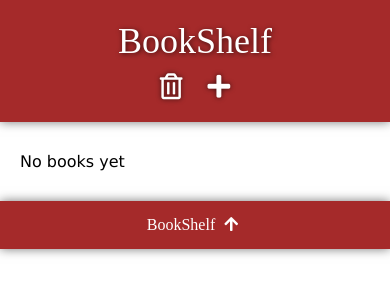
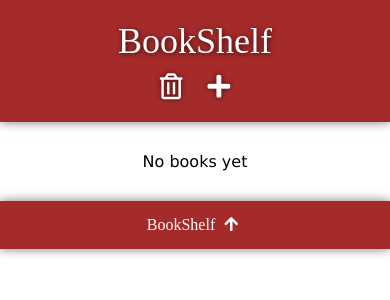
Before and after one commit to ScriptRaccoon/BookShelf, a Svelte app: page / in a window 390 px wide. Shown: the top 300 px of the page. Built offline with nearby package versions, Linux system fonts and the light colour scheme.

Commit message:
use flex instead of grid

```diff
--- a/src/components/Book.svelte
+++ b/src/components/Book.svelte
@@ -28,6 +28,7 @@
         position: relative;
         perspective: 1500px;
         transform-style: preserve-3d;
+        width: 300px;
     }
     .book.open {
         z-index: 30;
--- a/src/components/BookList.svelte
+++ b/src/components/BookList.svelte
@@ -13,22 +13,12 @@
 
 <style>
     main {
-        --columns: 3;
-        max-width: 900px;
+        max-width: 1000px;
         margin: 10px auto;
-        display: grid;
-        grid-template-columns: repeat(var(--columns), 1fr);
+        display: flex;
+        flex-wrap: wrap;
+        justify-content: center;
         gap: 15px;
         padding: 20px;
     }
-    @media (max-width: 900px) {
-        main {
-            --columns: 2;
-        }
-    }
-    @media (max-width: 500px) {
-        main {
-            --columns: 1;
-        }
-    }
 </style>
```
